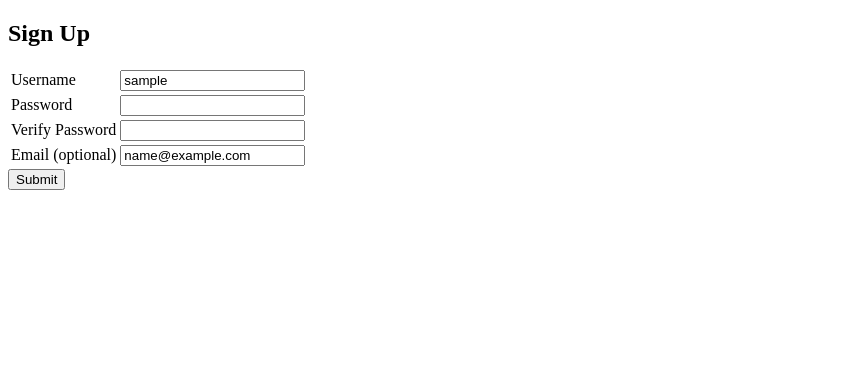
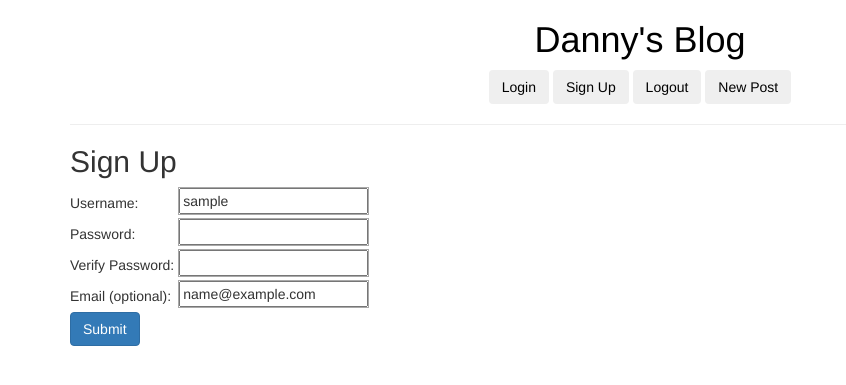
Before and after one commit to danaguinaldo/udacity-blog, a Python web app: template templates/signup.html in a window 1280 px wide. Shown: the top 385 px of the page, without its empty margins (0-846 px from the left). Run offline with Jinja, Linux system fonts and the light colour scheme; the template is opened without the code that fills it: most values are stand-ins (such as "Sample title", 1, 10 or a date in 2020).

Commit message:
Add files via upload

```diff
--- a/static/style.css
+++ b/static/style.css
@@ -1,4 +1,4 @@
-* {
+.title, .buttons {
     text-align: center;
 }
 
@@ -6,3 +6,51 @@ a:hover, a:link, a:visited, a:active {
     text-decoration: none;
     color: black;
 }
+
+.post {
+    border: 1px solid slategray;
+    padding-top: 5px;
+    padding-bottom: 15px;
+    width: 80%;
+    margin: 0 auto;
+}
+
+.post hr {
+    width: 80%;
+}
+
+.post-heading {
+    padding: 5px 5% 5px 5%;
+}
+
+.post-content {
+    text-align: center;
+}
+
+.post-author {
+    text-align: right;
+    padding-right: 10%;
+}
+
+.input-field {
+    outline: 1px solid darkgray;
+    margin-left: 5px;
+    margin-bottom: 5px;
+}
+
+.new-post .input-field {
+    margin: 0;
+}
+
+.new-post-content , .new-post-title {
+    width: 400px;
+}
+
+.new-post-content {
+    height: 80px;
+}
+
+.login {
+    width: 50%;
+    margin: auto auto;
+}
--- a/templates/base.html
+++ b/templates/base.html
@@ -2,20 +2,27 @@
 <html>
   <head>
     <title>Blog</title>
+    <link rel="stylesheet" href="/static/bootstrap.min.css">
     <link rel="stylesheet" href="/static/style.css">
   </head>
   <body>
-    <div class="col-md-12 title">
+    <div class="container-fluid">
+      <div class="container">
+        <div class="col-md-12 col-sm-12 col-xs-12 title">
           <a href="/" class="main-title"><h1>Danny's Blog</h1></a>
         </div>
         <div class="buttons">
-      <a href="/login"><button class="login-btn">Login</button></a>
-      <a href="/signup"><button class="signup-btn">Sign Up</button></a>
-      <a href="/logout"><button class="logout-btn">Logout</button></a>
+          <a href="/login"><button class="login-btn btn">Login</button></a>
+          <a href="/signup"><button class="signup-btn btn">Sign Up</button></a>
+          <a href="/logout"><button class="logout-btn btn">Logout</button></a>
+          <a href="/blog/newpost"><button class="newpost-btn btn">New Post</button></a>
         </div>
+        <hr>
         <div id="content">
           {% block content %}
           {% endblock %}
         </div>
+      </div>
+    </div>
   </body>
 </html>
--- a/templates/signup.html
+++ b/templates/signup.html
@@ -1,58 +1,54 @@
-<!DOCTYPE html>
-<html>
-    <head>
-        <title>Sign Up</title>
-    </head>
-    <body>
+{% extends "base.html" %}
+
+{% block content %}
     <h2>Sign Up</h2>
     <form method="post">
         <table>
             <tr>
-                    <td class="label">
-                        Username
+                <td>
+                    Username:
                 </td>
                 <td>
-                        <input type="text" name="username" value="{{username}}">
+                    <input class="input-field" type="text" name="username" value="{{username}}">
                 </td>
                 <td class="error">
                     {{error_username}}
                 </td>
             </tr>
             <tr>
-                    <td class="label">
-                        Password
+                <td>
+                    Password:
                 </td>
                 <td>
-                        <input type="password" name="password" value="">
+                    <input class="input-field" type="password" name="password" value="">
                 </td>
                 <td class="error">
                     {{error_password}}
                 </td>
             </tr>
             <tr>
-                    <td class="label">
-                        Verify Password
+                <td>
+                    Verify Password:
                 </td>
                 <td>
-                        <input type="password" name="verify" value="">
+                    <input class="input-field" type="password" name="verify" value="">
                 </td>
                 <td class="error">
                     {{error_verify}}
                 </td>
             </tr>
             <tr>
-                    <td class="label">
-                        Email (optional)
+                <td>
+                    Email (optional):
                 </td>
                 <td>
-                        <input type="text" name="email" value="{{email}}">
+                    <input class="input-field" type="text" name="email" value="{{email}}">
                 </td>
                 <td class="error">
                     {{error_email}}
                 </td>
             </tr>
         </table>
-            <input type="submit">
+        <input class="btn btn-primary" type="submit">
     </form>
-    </body>
-</html>
+{% endblock %}
```
Also changed, not shown: templates/login.html (+8 -7 lines), templates/new_post.html (+9 -7 lines), templates/post.html (+5 -3 lines), templates/welcome.html (+8 -9 lines), 1 other file. Lines whose indentation alone changed are shown as unchanged.
